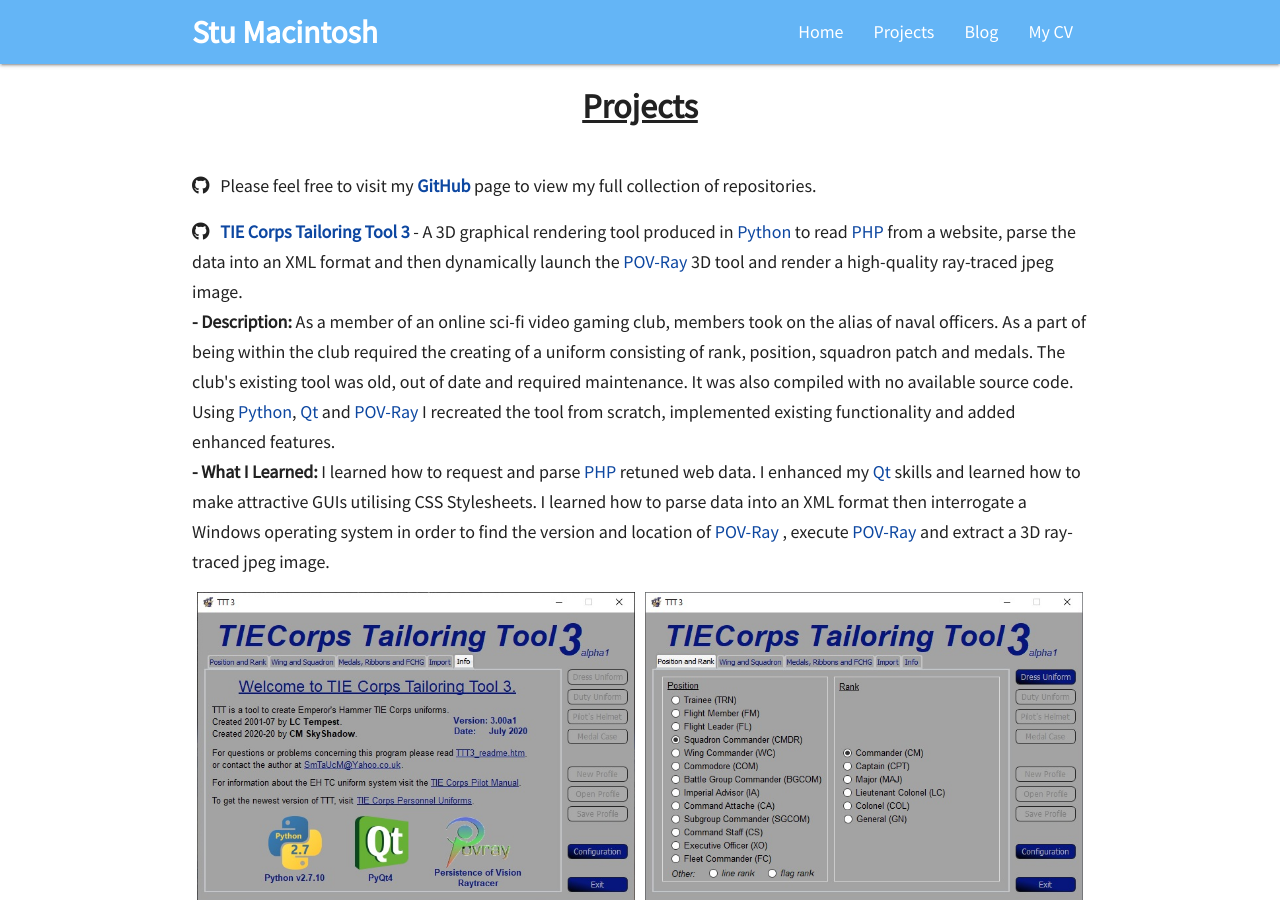
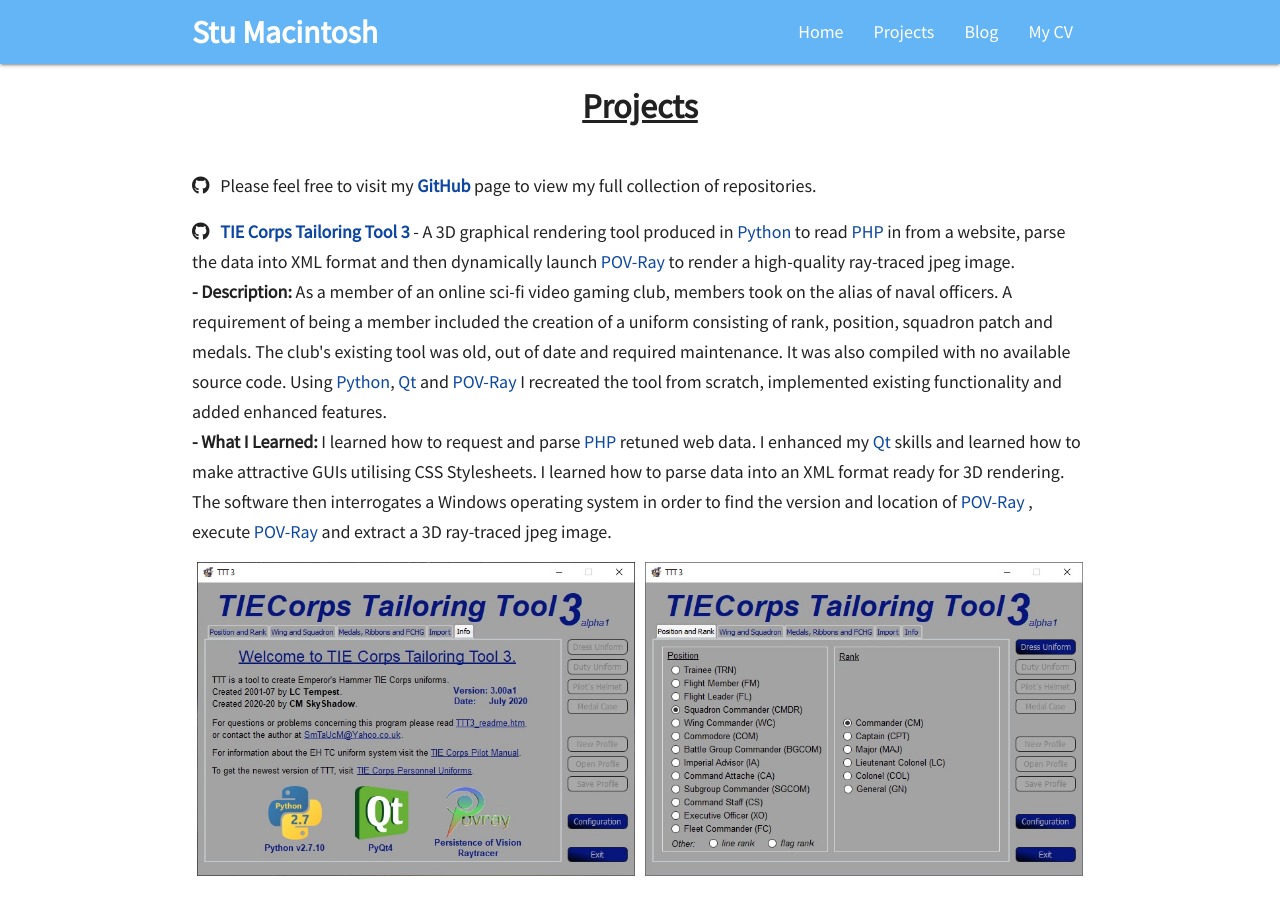
Before and after one commit to SmTaUcM/SmTaUcM.github.io, a Jekyll site: the page built from projects.html, in a window 1280 px wide and 900 px high. Built offline with Jekyll 4.4.1, drawn with Linux system fonts in a browser that asks for light colours; nearby versions of some CDN libraries; some of the changed text lies outside the part shown.

Commit message:
projects.html - SPAG

```diff
--- a/_includes/projects.html
+++ b/_includes/projects.html
@@ -38,20 +38,20 @@
           <i class="fab fa-github"></i>&nbsp;&nbsp;
 		  <strong><b><a href="https://github.com/SmTaUcM/TTT3">TIE Corps Tailoring Tool 3</a></b></strong>
 		  - A 3D graphical rendering tool produced in <a href="https://www.python.org/">Python</a> to read <a href="https://www.php.net/">PHP</a>
-		  from a website, parse the data into an XML format and then dynamically launch the <a href="http://www.povray.org/">POV-Ray</a>
-		  3D tool and render a high-quality ray-traced jpeg image.
+		  in from a website, parse the data into XML format and then dynamically launch <a href="http://www.povray.org/">POV-Ray</a>
+		  to render a high-quality ray-traced jpeg image.
           <BR>
 		  <b>- Description:</b> As a member of an online sci-fi video gaming club, members took on the alias of naval officers.
-		  As a part of being within the club required the creating of a uniform consisting of rank, position, squadron patch and medals.
+		  A requirement of being a member included the creation of a uniform consisting of rank, position, squadron patch and medals.
 		  The club's existing tool was old, out of date and required maintenance. It was also compiled with no available source code.
 		  Using <a href="https://www.python.org/">Python</a>, <a href="https://www.qt.io/">Qt</a> and <a href="http://www.povray.org/">POV-Ray</a>
 		  I recreated the tool from scratch, implemented existing functionality and added enhanced features.
 		  <BR>
 		  <b>- What I Learned:</b> I learned how to request and parse <a href="https://www.php.net/">PHP</a> retuned web data.
 		  I enhanced my <a href="https://www.qt.io/">Qt</a> skills and learned how to make attractive GUIs utilising CSS Stylesheets.
-		  I learned how to parse data into an XML format then interrogate a Windows operating system in order to find the version and
-		  location of <a href="http://www.povray.org/">POV-Ray</a> , execute <a href="http://www.povray.org/">POV-Ray</a> and extract
-		  a 3D ray-traced jpeg image.
+		  I learned how to parse data into an XML format ready for 3D rendering. The software then interrogates a Windows operating system
+		  in order to find the version and location of <a href="http://www.povray.org/">POV-Ray</a> ,
+		  execute <a href="http://www.povray.org/">POV-Ray</a> and extract a 3D ray-traced jpeg image.
         </h5>
 		<div class="row">
 			<div class="column">
@@ -126,7 +126,7 @@
           <BR>
 		  <b>- Description:</b> Taking advantage of <a href="https://www.aim-online.com/">PBA.Pro</a> bus analysis software, this program utilises
 		  <a href="https://www.python.org/">Python</a> and <a href="https://www.qt.io/">Qt</a> to manipulate a 3910/1553 aircraft data bus to load
-		  data. The program will retrieve the current data on-board, perform analysis of the data to ensure it's correct, and if it's not ask the
+		  data. The program will retrieve the current data on-board, perform analysis of the data to ensure it's correct, and if it's not, ask the
 		  user to load correct data after which a final data check is performed.
 		  <BR>
 		  <b>- What I Learned:</b> In this project I learned how to manipulate  aircraft data bus architecture to become a dynamic bus controller.
```
